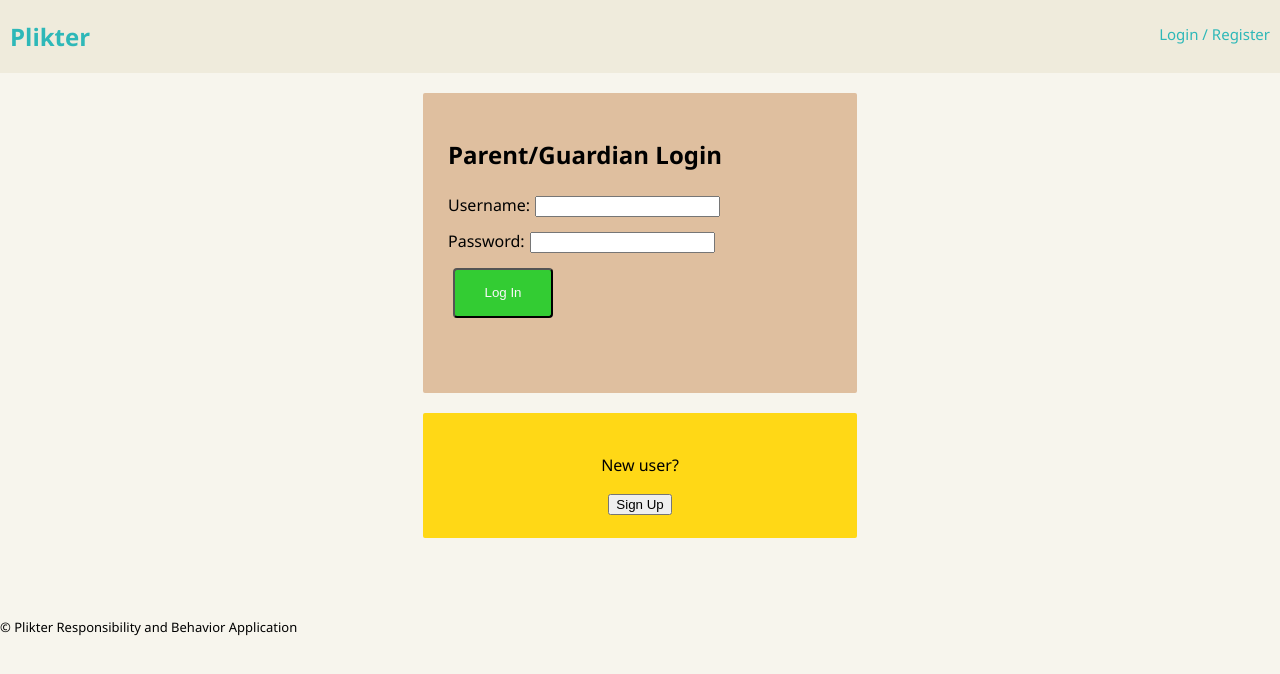
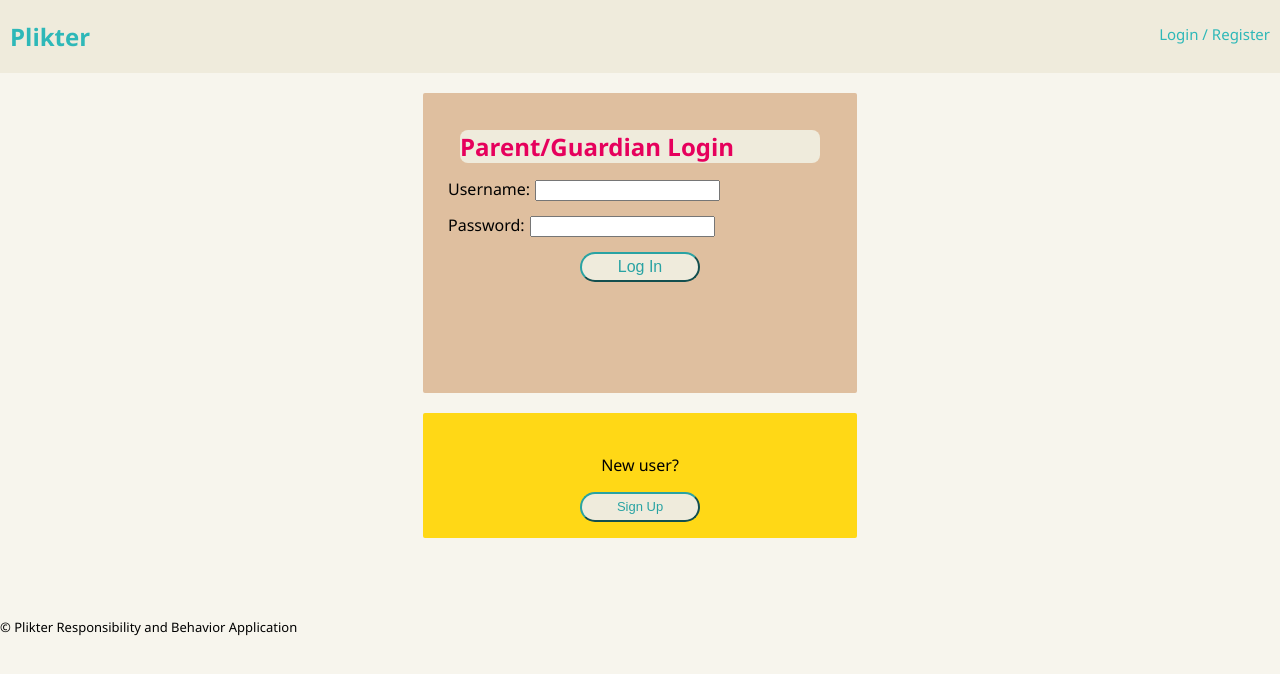
Before and after one commit to JessieConley/solo-project-plikter, a React (Create React App) app: page /task-manager-table#/home in a window 1280 px wide. Shown: the top 674 px of the page. Built offline with nearby package versions, Linux system fonts and the light colour scheme; no server answers.

Commit message:
added some styling

```diff
--- a/src/components/App/App.css
+++ b/src/components/App/App.css
@@ -10,7 +10,7 @@ body {
 }
 
 .alert {
-    background-color: #ff4545;
+    background-color: #29a3a3;
     margin: 50px;
 }
 
@@ -29,17 +29,20 @@ input {
 }
 
 .log-in, .log-out, .register {
-  background-color: #33cc33;
-  border-radius: 4px;
-  color: #f8f8f8;
-  min-height: 50px;
-  min-width: 100px;
+  background-color:  #efebdc;
+  border-radius: 30px;
+  border-color: #29a3a3;
+  color: #29a3a3;
+  min-height: 30px;
+  min-width: 120px;
   outline:0;
   cursor: pointer;
+  font-size: medium;
 }
 
 .log-in:hover{
-    background-color:#248f24;
+    background-color:#29a3a3;
+    color: #efebdc;
 }
 .log-out:hover, .register:hover {
   background-color: #008183;
@@ -56,3 +59,26 @@ input {
     border-bottom:1px solid #444;
     cursor: pointer;
 }
+
+@media screen and (min-width: 40em) {
+    .gif {
+       max-width: calc(50% -  1em);
+    }
+}
+
+@media screen and (min-width: 60em) {
+    .gif {
+        max-width: calc(25% - 1em);
+    }
+}
+
+.container {
+    margin: 0 auto;
+    padding: 0 1em;
+}
+
+@media screen and (min-width: 52em) {
+    .container {
+        max-width: 52em;
+    }
+}
--- a/src/components/LoginPage/LoginPage.css
+++ b/src/components/LoginPage/LoginPage.css
@@ -7,6 +7,31 @@
     border-radius: 2px;
   }
 
-  /* .signUpButton {
-      background-color: ;
-  } */
+  .signUpButton {
+  background-color:  #efebdc;
+  border-radius: 30px;
+  border-color: #29a3a3;
+  color: #29a3a3;
+  min-height: 30px;
+  min-width: 120px;
+  outline:0;
+  cursor: pointer;
+  font-size: small;
+  }
+
+  .signUpButton:hover{
+    background-color:#29a3a3;
+    color: #efebdc;
+}
+.signUpButton :hover {
+  background-color: #008183;
+}
+
+.parentHeader{
+    border-radius: 8px;
+    margin: 12px;
+    background-color: #efebdc;
+    color: #e6005c
+}
+
+/* Login Form */
--- a/src/components/LoginPage/LoginPage.js
+++ b/src/components/LoginPage/LoginPage.js
@@ -41,8 +41,8 @@ class LoginPage extends Component {
             {this.props.errors.loginMessage}
           </h2>
         )}
-        <form onSubmit={this.login}>
-          <h2>Parent/Guardian Login</h2>
+        <form className="parentLogin" onSubmit={this.login}>
+          <h2 className="parentHeader">Parent/Guardian Login</h2>
           <div>
             <label htmlFor="username">
               Username:
@@ -65,13 +65,15 @@ class LoginPage extends Component {
               />
             </label>
           </div>
-          <div>
+          <div className="loginButton">
+            <center>
               <input
                 className="log-in"
                 type="submit"
                 name="submit"
                 value="Log In"
               />
+            </center>
           </div>
         </form>
         <div className="newUser">
--- a/src/components/RegisterPage/RegisterPage.js
+++ b/src/components/RegisterPage/RegisterPage.js
@@ -1,5 +1,6 @@
 import React, { Component } from 'react';
 import {connect} from 'react-redux';
+import "./RegisterPage.css";
 
 class RegisterPage extends Component {
   state = {
--- /dev/null
+++ b/src/components/TaskManagerTable/TaskManagerTable.css
@@ -0,0 +1,8 @@
+table {
+  border-collapse: collapse;
+  border: 1px solid black;
+}
+
+th,td {
+  border: 1px solid black;
+}
--- a/src/components/TaskManagerTable/TaskManagerTable.js
+++ b/src/components/TaskManagerTable/TaskManagerTable.js
@@ -1,6 +1,6 @@
 import React, { Component } from "react";
 import { connect } from "react-redux";
-
+import "./TaskManagerTable.css";
 
 class TaskManagerTable extends Component {
   state = {
@@ -95,9 +95,11 @@ class TaskManagerTable extends Component {
         <h2 id="welcome">
           {this.props.activeChild.name}'s Responsibility Chart
         </h2>
-        <h2>
-          What are {this.props.activeChild.name}'s responsibilities for today?
-        </h2>
+        <center>
+          <h2>
+            What are {this.props.activeChild.name}'s responsibilities for today?
+          </h2>
+        </center>
         <form onSubmit={this.addTask}>
           <div>
             {this.props.tasks.length > 0 && (
--- /dev/null
+++ b/src/components/UserPage/UserPage.css
@@ -0,0 +1,48 @@
+.addChildButton{
+  background-color:  #29a3a3;
+  border-radius: 30px;
+  border-color: #29a3a3;
+  color: #efebdc;
+  min-height: 30px;
+  min-width: 120px;
+  outline:0;
+  cursor: pointer;
+  font-size: small;
+
+}
+
+h1{
+    color:#58AA6B
+
+}
+/* h2{
+    color: #F56416
+} */
+
+.addChildButton:hover{
+    background-color:#efebdc;
+    color: #29a3a3;
+}
+.addChildButton :hover {
+  background-color: #008183;
+}
+
+.childNameButton{
+    color: #DD3355;
+    border-color: #DD3355;
+    border-radius: 30px;
+    padding: 5px;
+    margin: 10px;
+    min-width: 120px;
+    font-weight: bold;
+    font-size: medium;
+
+}
+
+.childNameButton :hover {
+  background-color: #f8d3db;
+}
+.childNameButton:hover{
+    background-color:#f8d3db;
+    color: #DD3355;
+}
--- a/src/components/UserPage/UserPage.js
+++ b/src/components/UserPage/UserPage.js
@@ -1,5 +1,6 @@
 import React, {Component} from 'react';
 import { connect } from 'react-redux';
+import "./UserPage.css";
 
 // import LogOutButton from '../LogOutButton/LogOutButton';
 
@@ -46,7 +47,7 @@ class UserPage extends Component {
               this.props.child.map(name => {
                 // <div className="buttonDisplay" >
                 return (
-                  <button data-id={name.id} data-name={name.child_name} onClick={this.onChildButtonClick}>
+                  <button className="childNameButton" data-id={name.id} data-name={name.child_name} onClick={this.onChildButtonClick}>
                     {name.child_name}
                   </button>
                 );
@@ -58,7 +59,7 @@ class UserPage extends Component {
 
           </div>
         <center>
-          <button onClick={this.toAddChildForm}>Add Child</button>
+          <button className="addChildButton" onClick={this.toAddChildForm}>Add Child</button>
         </center>
       </div>
     );
```
Also changed, not shown: src/components/RegisterPage/RegisterPage.css (added). Lines whose indentation alone changed are shown as unchanged.
